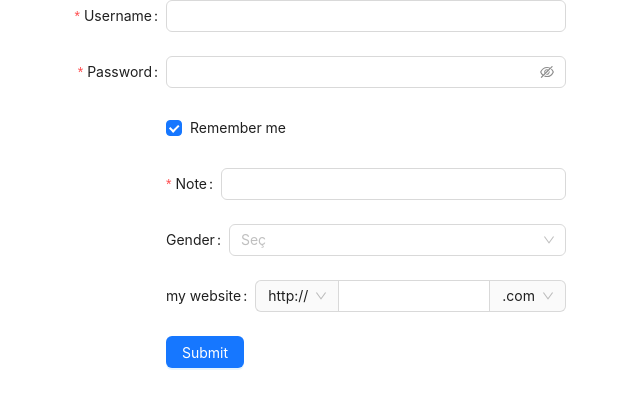
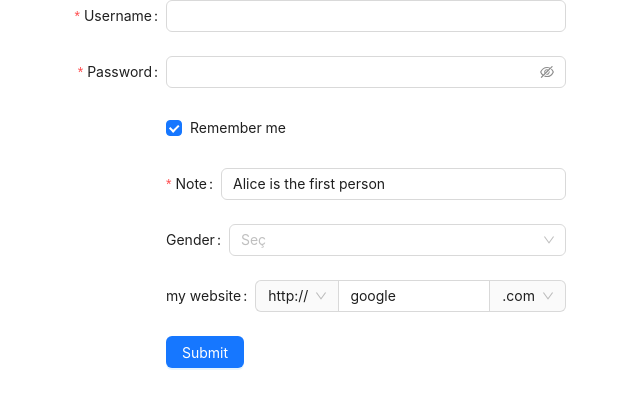
Before and after one commit to oguzhanascier/register-with-antdesing, a React (Create React App) app: page / in a window 1280 px wide. Shown: the top 408 px of the page, without its empty margins (34-674 px from the left). Built offline with nearby package versions, Linux system fonts and the light colour scheme.

Commit message:
default value experiment

```diff
--- a/src/components/Ganderform.jsx
+++ b/src/components/Ganderform.jsx
@@ -10,6 +10,7 @@ function GanderForm(props) {
 
       <Form.Item
       form={props.form}
+      initialValue={"Alice is the first person"}
         name="note"
         label="Note"
         rules={[
--- a/src/components/Webadress.jsx
+++ b/src/components/Webadress.jsx
@@ -19,11 +19,8 @@ const Webadress = () => {
   );
   return (
     <Space direction="vertical">
-      <Form.Item name="mysite" label="my website">
-        <Input
-          addonBefore={selectBefore}
-          addonAfter={selectAfter}
-        />
+      <Form.Item name="mysite" label="my website" initialValue="google">
+        <Input addonBefore={selectBefore} addonAfter={selectAfter} />
       </Form.Item>
     </Space>
   );
```
